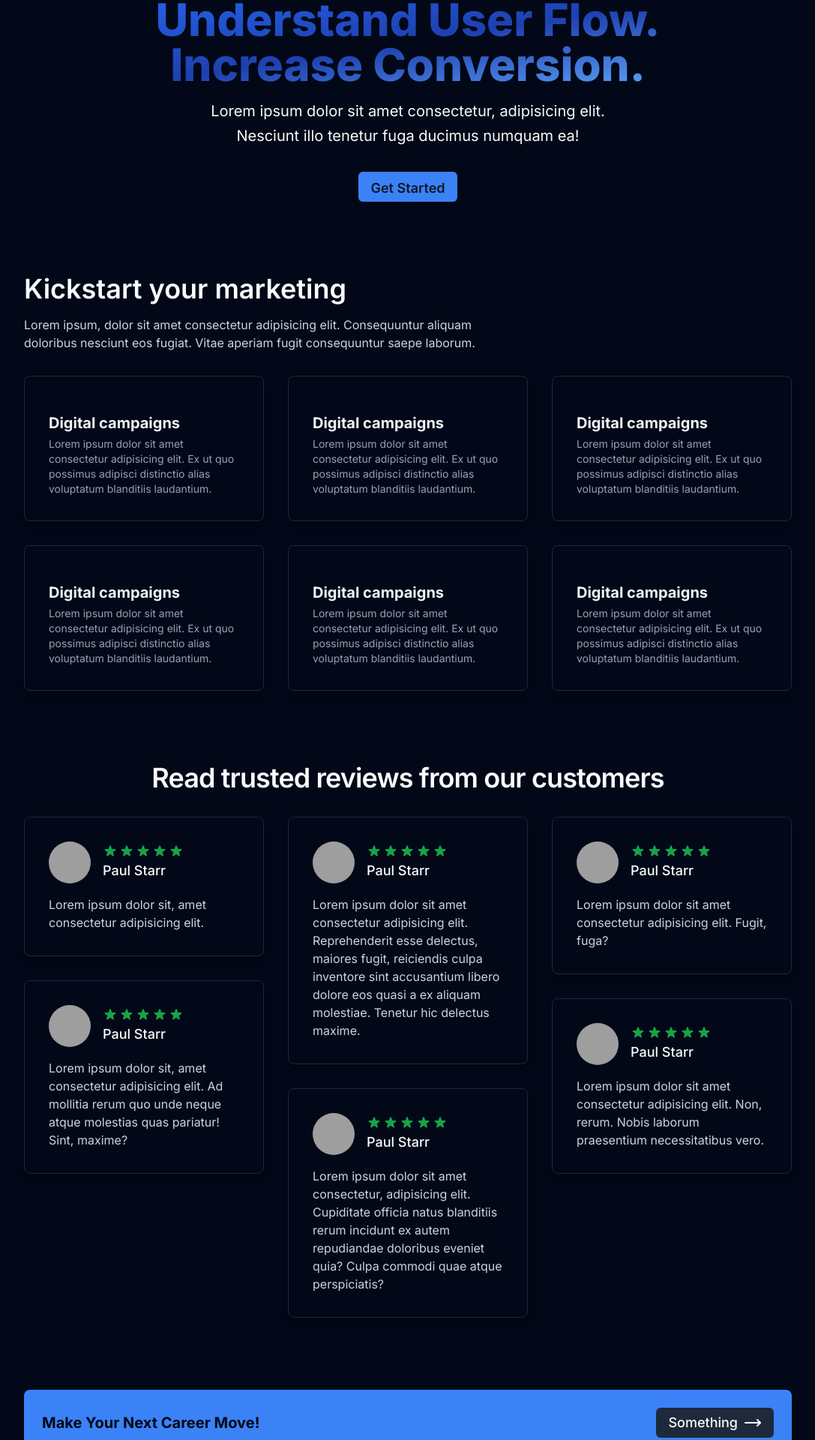
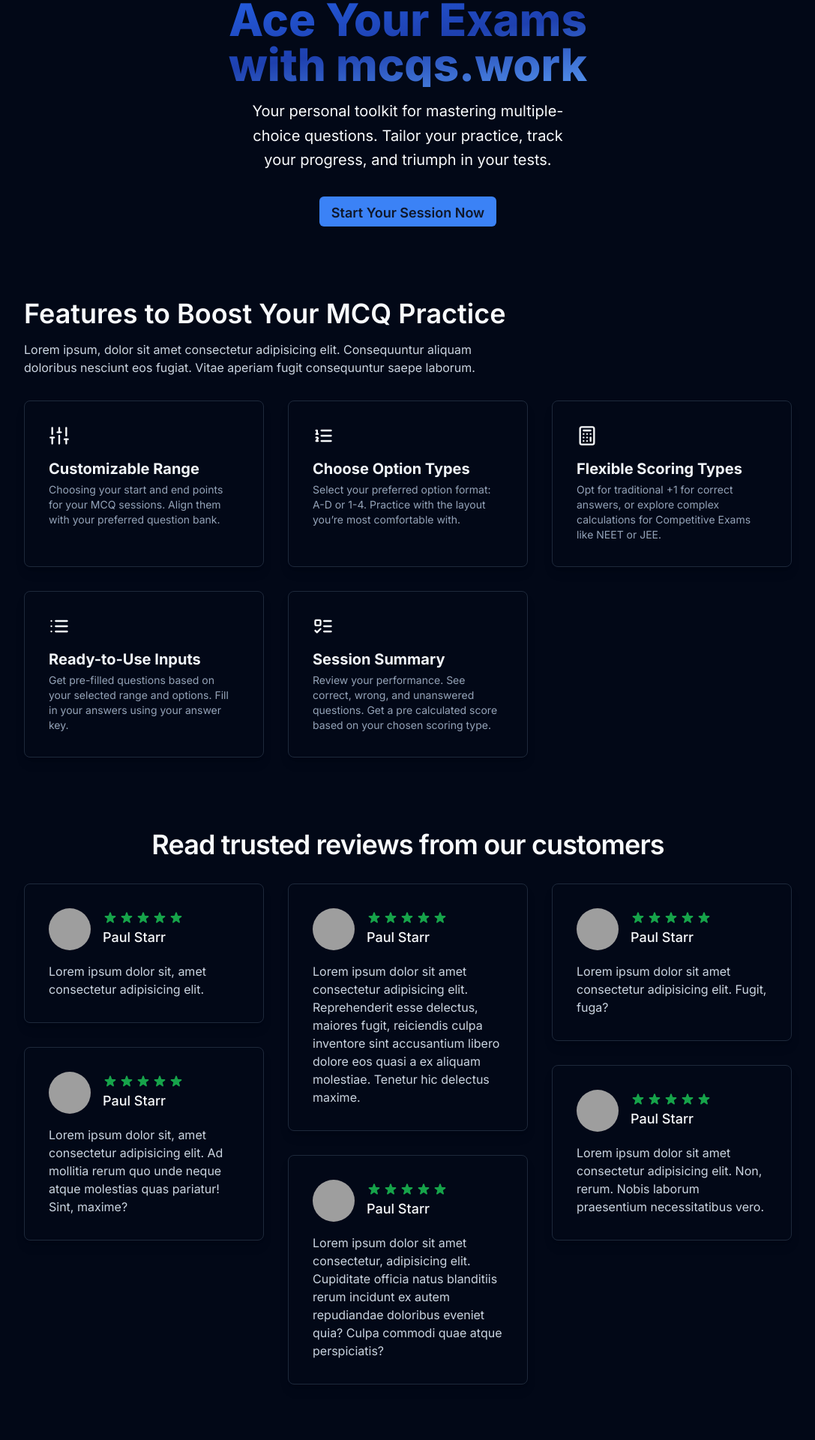
Before and after one commit to NeeshSamsi/mcqs.work, a Next.js app: page / in a window 1280 px wide. Shown: the part 140-2060 px from the top of the page at 75% size, without its empty margins (96-1183 px from the left). Built offline with nearby package versions, Linux system fonts and the light colour scheme; grey boxes are pictures that could not be loaded.

Commit message:
feat: Add some copy

```diff
--- a/src/app/layout.tsx
+++ b/src/app/layout.tsx
@@ -11,10 +11,11 @@
 
 const fontSans = FontSans({ subsets: ["latin"], variable: "--font-sans" })
 
-const siteName = "MCQ Practice"
-const title = "MCQ Practice"
+const siteName = "MCQS.work"
+const title = "MCQS.work | Customizable MCQ Practice Sessions"
 const description =
-  "Practice your MCQs, add your answer key, get a calculated score & review your answers."
+  // "Customizable MCQ Practice to Boost Exam Prep. Master MCQs & Ace your Exams!"
+  "Ace your exams with mcqs.work! Customize your MCQ practice sessions, choose option types, and track your progress. Get ready-to-use inputs and a session summary. Start practicing now!"
 
 export const metadata: Metadata = {
   metadataBase: new URL(url),
--- a/src/app/page.tsx
+++ b/src/app/page.tsx
@@ -1,5 +1,12 @@
 import Link from "next/link"
-import { MoveRight } from "lucide-react"
+import {
+  Calculator,
+  List,
+  ListOrdered,
+  ListTodo,
+  MoveRight,
+  Sliders,
+} from "lucide-react"
 import { Button } from "@/components/ui/button"
 import FeatureCard from "@/components/FeatureCard"
 import TestimonialCard from "@/components/TestimonialCard"
@@ -10,29 +17,30 @@
       <main className=" lg:flex lg:items-center">
         <div className="mx-auto max-w-3xl text-center">
           <h1 className="text-balance bg-gradient-to-br from-blue-600 via-blue-800 to-blue-400 bg-clip-text text-4xl font-extrabold text-transparent sm:text-6xl">
-            Understand User Flow. Increase Conversion.
+            Ace Your Exams with mcqs.work
           </h1>
 
-          <p className="mx-auto mt-4 max-w-xl sm:text-xl/relaxed">
-            Lorem ipsum dolor sit amet consectetur, adipisicing elit. Nesciunt
-            illo tenetur fuga ducimus numquam ea!
+          <p className="mx-auto mt-4 max-w-xl text-balance sm:text-xl/relaxed">
+            Your personal toolkit for mastering multiple-choice questions.
+            Tailor your practice, track your progress, and triumph in your
+            tests.
           </p>
 
           <Button
             asChild
             className="mx-auto mt-8 block w-full text-lg font-semibold sm:w-fit"
           >
-            <Link href="/new">Get Started</Link>
+            <Link href="/new">Start Your Session Now</Link>
           </Button>
         </div>
       </main>
 
       <section>
-        <div className="max-w-[60ch]">
+        <div>
           <h2 className="text-3xl font-semibold sm:text-4xl">
-            Kickstart your marketing
+            Features to Boost Your MCQ Practice
           </h2>
-          <p className="mt-4 text-slate-300">
+          <p className="mt-4 max-w-[60ch] text-slate-300">
             Lorem ipsum, dolor sit amet consectetur adipisicing elit.
             Consequuntur aliquam doloribus nesciunt eos fugiat. Vitae aperiam
             fugit consequuntur saepe laborum.
@@ -41,28 +49,29 @@
 
         <div className="mt-8 grid grid-cols-1 gap-8 md:grid-cols-2 lg:grid-cols-3">
           <FeatureCard
-            title="Digital campaigns"
-            description="Lorem ipsum dolor sit amet consectetur adipisicing elit. Ex ut quo possimus adipisci distinctio alias voluptatum blanditiis laudantium."
+            icon={<Sliders className="size-7" />}
+            title="Customizable Range"
+            description="Choosing your start and end points for your MCQ sessions. Align them with your preferred question bank."
           />
           <FeatureCard
-            title="Digital campaigns"
-            description="Lorem ipsum dolor sit amet consectetur adipisicing elit. Ex ut quo possimus adipisci distinctio alias voluptatum blanditiis laudantium."
+            icon={<ListOrdered className="size-7" />}
+            title="Choose Option Types"
+            description="Select your preferred option format: A-D or 1-4. Practice with the layout you’re most comfortable with."
           />
           <FeatureCard
-            title="Digital campaigns"
-            description="Lorem ipsum dolor sit amet consectetur adipisicing elit. Ex ut quo possimus adipisci distinctio alias voluptatum blanditiis laudantium."
+            icon={<Calculator className="size-7" />}
+            title="Flexible Scoring Types"
+            description="Opt for traditional +1 for correct answers, or explore complex calculations for Competitive Exams like NEET or JEE."
           />
           <FeatureCard
-            title="Digital campaigns"
-            description="Lorem ipsum dolor sit amet consectetur adipisicing elit. Ex ut quo possimus adipisci distinctio alias voluptatum blanditiis laudantium."
+            icon={<List className="size-7" />}
+            title="Ready-to-Use Inputs"
+            description="Get pre-filled questions based on your selected range and options. Fill in your answers using your answer key."
           />
           <FeatureCard
-            title="Digital campaigns"
-            description="Lorem ipsum dolor sit amet consectetur adipisicing elit. Ex ut quo possimus adipisci distinctio alias voluptatum blanditiis laudantium."
-          />
-          <FeatureCard
-            title="Digital campaigns"
-            description="Lorem ipsum dolor sit amet consectetur adipisicing elit. Ex ut quo possimus adipisci distinctio alias voluptatum blanditiis laudantium."
+            icon={<ListTodo className="size-7" />}
+            title="Session Summary"
+            description="Review your performance. See correct, wrong, and unanswered questions. Get a pre calculated score based on your chosen scoring type."
           />
         </div>
       </section>
@@ -107,7 +116,7 @@
       </section>
 
       <section className="flex flex-col items-center gap-4 rounded-lg bg-primary p-6 text-background shadow-lg sm:flex-row sm:justify-between">
-        <strong className="text-xl">Make Your Next Career Move!</strong>
+        <strong className="text-xl">Ace Your Exams with mcqs.work!</strong>
 
         <Button
           variant="secondary"
@@ -115,7 +124,7 @@
           className="flex items-center gap-2 text-lg"
         >
           <Link href="/new">
-            <span>Something</span>
+            <span>Start Session</span>
             <MoveRight strokeWidth={2} />
           </Link>
         </Button>
--- a/src/components/Footer.tsx
+++ b/src/components/Footer.tsx
@@ -3,16 +3,16 @@
 
 export default function Footer() {
   return (
-    <footer className="mt-8 py-8 text-lg">
+    <footer className="mt-8 py-8 text-base sm:text-lg">
       <div className="flex justify-between gap-8">
         <div className="space-y-4">
           <Link href="/" className="flex items-center gap-2 text-xl">
             <QuestionMarkCircledIcon className="size-7" />
             <strong className="font-semibold">mcqs.work</strong>
           </Link>
-          <p className="max-w-[40ch] text-balance text-slate-400">
-            Lorem ipsum dolor, sit amet consectetur adipisicing elit. Esse non
-            cupiditate quae nam molestias.
+          <p className="max-w-[50ch] text-slate-400">
+            The all in one app to practice MCQ Questions including support for
+            the marking schemes of common competitive exams.
           </p>
         </div>
 
@@ -42,7 +42,7 @@
         </div>
       </div>
 
-      <div className="mt-8 flex items-center justify-between text-base text-slate-400">
+      <div className="mt-8 flex items-center justify-between text-sm text-slate-400 sm:text-base">
         <p>Copyright &copy; {new Date().getFullYear()}. All rights reserved.</p>
 
         <p>
```
